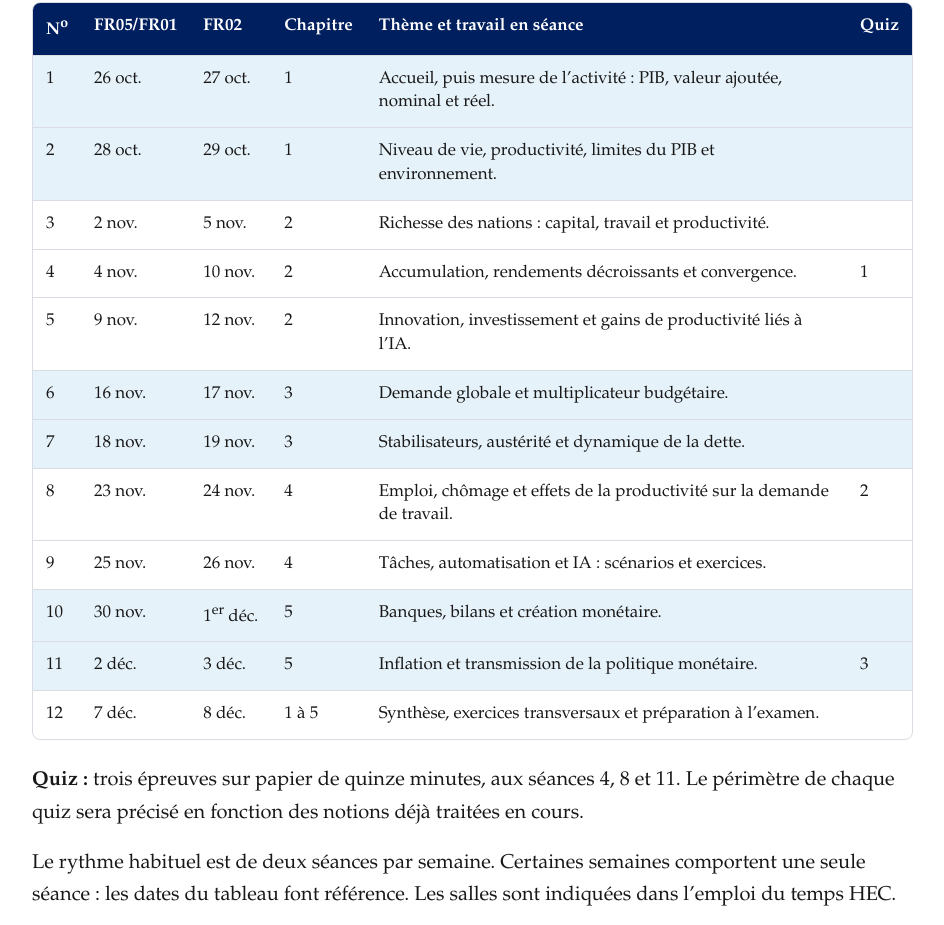
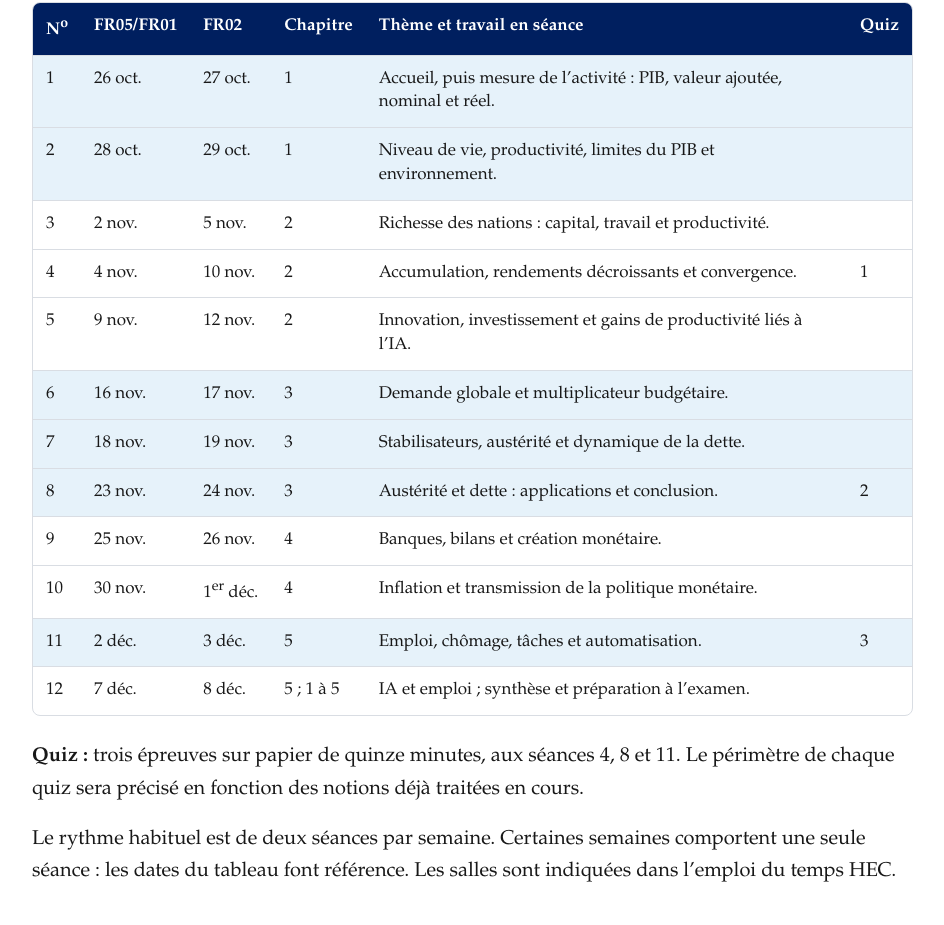
Before and after one commit to arnauddyevre/macroeconomie-l3-2026, a plain HTML site: page syllabus.html in a window 1280 px wide. Shown: the part 3253-4178 px from the top of the page, without its empty margins (305-1249 px from the left). Drawn offline with Linux system fonts and the light colour scheme.

Commit message:
Actualiser le syllabus : monnaie en chapitre 4, IA en chapitre 5
Aligner les titres et la progression indicative sur les cours actuels. Publier ensemble les versions HTML et PDF du syllabus ; conserver les dates, les quiz et les modalités de l’examen.

```diff
--- a/syllabus.html
+++ b/syllabus.html
@@ -124,21 +124,21 @@ production et consolidation budgétaire ; déficit, solde primaire et
 ratio de dette ; conjoncture et hypothèses dans l’évaluation des
 politiques budgétaires.</p></li>
 </ul></li>
-<li><p><strong><span style="color: #001F5F">Emploi, tâches et
-intelligence artificielle</span></strong></p>
+<li><p><strong><span style="color: #001F5F">Peut-on imprimer de l’argent
+sans fabriquer d’inflation ?</span></strong></p>
+<ul>
+<li><p>Création monétaire bancaire, dépôts, réserves et bilans ;
+inflation, taux d’intérêt réel et anticipations ; chocs d’offre et de
+demande ; taux directeurs, crédit et transmission monétaire ; objectifs
+des banques centrales et règle simple de politique monétaire.</p></li>
+</ul></li>
+<li><p><strong><span style="color: #001F5F">L’IA va-t-elle détruire tous
+les emplois ?</span></strong></p>
 <ul>
 <li><p>Emploi, chômage et participation ; effets de la productivité sur
 les prix, la demande et l’emploi ; métiers et tâches : automatisation,
 complémentarités et tâches nouvelles ; salaires et part du travail ;
 exposition à l’IA, adoption et effets observés.</p></li>
-</ul></li>
-<li><p><strong><span style="color: #001F5F">Monnaie, inflation et
-politique monétaire</span></strong></p>
-<ul>
-<li><p>Création monétaire bancaire, dépôts, réserves et bilans ;
-inflation, taux d’intérêt réel et anticipations ; chocs d’offre et de
-demande ; taux directeurs, crédit et transmission monétaire ; objectifs
-des banques centrales et règle simple de politique monétaire.</p></li>
 </ul></li>
 </ol>
 <h2 class="unnumbered"
@@ -253,13 +253,13 @@ budgétaire.</td>
 la dette.</td>
 <td style="text-align: left;"></td>
 </tr>
-<tr>
+<tr style="background-color:#E6F2FA">
 <td style="text-align: left;">8</td>
 <td style="text-align: left;">23 nov.</td>
 <td style="text-align: left;">24 nov.</td>
-<td style="text-align: left;">4</td>
-<td style="text-align: left;">Emploi, chômage et effets de la
-productivité sur la demande de travail.</td>
+<td style="text-align: left;">3</td>
+<td style="text-align: left;">Austérité et dette : applications et
+conclusion.</td>
 <td style="text-align: left;">2</td>
 </tr>
 <tr>
@@ -267,16 +267,16 @@ productivité sur la demande de travail.</td>
 <td style="text-align: left;">25 nov.</td>
 <td style="text-align: left;">26 nov.</td>
 <td style="text-align: left;">4</td>
-<td style="text-align: left;">Tâches, automatisation et IA : scénarios
-et exercices.</td>
+<td style="text-align: left;">Banques, bilans et création
+monétaire.</td>
 <td style="text-align: left;"></td>
 </tr>
-<tr style="background-color:#E6F2FA">
+<tr>
 <td style="text-align: left;">10</td>
 <td style="text-align: left;">30 nov.</td>
 <td style="text-align: left;">1<sup>er</sup> déc.</td>
-<td style="text-align: left;">5</td>
-<td style="text-align: left;">Banques, bilans et création
+<td style="text-align: left;">4</td>
+<td style="text-align: left;">Inflation et transmission de la politique
 monétaire.</td>
 <td style="text-align: left;"></td>
 </tr>
@@ -285,17 +285,17 @@ monétaire.</td>
 <td style="text-align: left;">2 déc.</td>
 <td style="text-align: left;">3 déc.</td>
 <td style="text-align: left;">5</td>
-<td style="text-align: left;">Inflation et transmission de la politique
-monétaire.</td>
+<td style="text-align: left;">Emploi, chômage, tâches et
+automatisation.</td>
 <td style="text-align: left;">3</td>
 </tr>
 <tr>
 <td style="text-align: left;">12</td>
 <td style="text-align: left;">7 déc.</td>
 <td style="text-align: left;">8 déc.</td>
-<td style="text-align: left;">1 à 5</td>
-<td style="text-align: left;">Synthèse, exercices transversaux et
-préparation à l’examen.</td>
+<td style="text-align: left;">5 ; 1 à 5</td>
+<td style="text-align: left;">IA et emploi ; synthèse et préparation à
+l’examen.</td>
 <td style="text-align: left;"></td>
 </tr>
 </tbody>
```
Also changed, not shown: index.html (+1 -1 lines), 2 other files.
